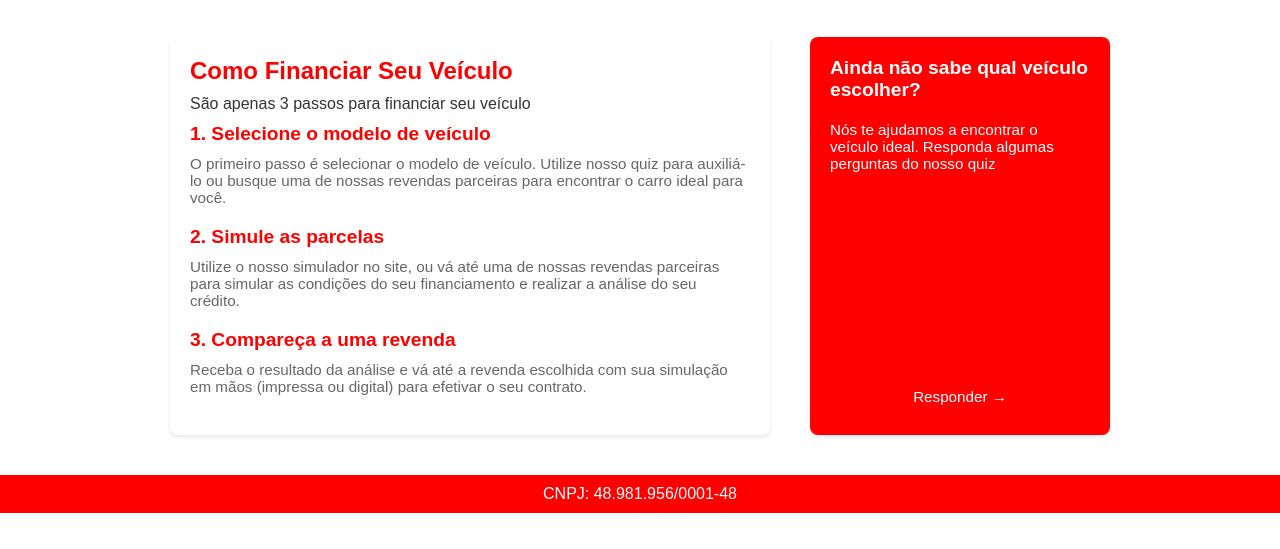
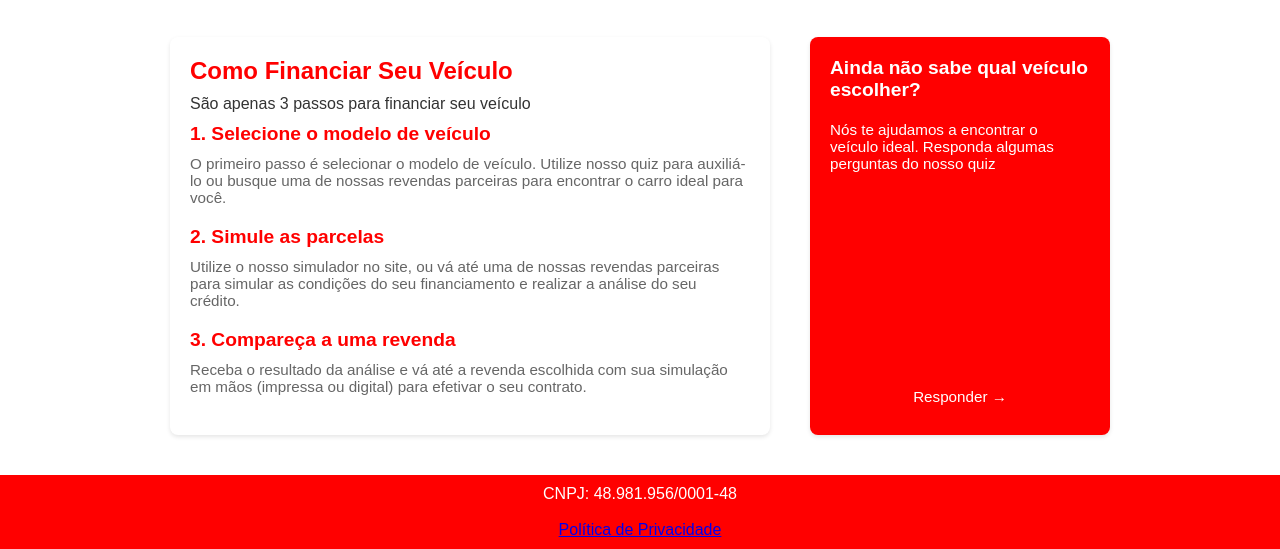
Before and after one commit to MIIGgames/saf-03, a plain HTML site: page index.html in a window 1280 px wide. Shown: the part 1949-2498 px from the top of the page. Before the commit the page ends 2462 px from the top, so only its background shows below. Drawn offline with Linux system fonts and the light colour scheme.

Commit message:
Update index.html

```diff
--- a/index.html
+++ b/index.html
@@ -149,7 +149,7 @@
     </div>
 
     <footer>
-        <p>CNPJ: 48.981.956/0001-48</p>
+        <p>CNPJ: 48.981.956/0001-48 <br><br> <a href="política.html"> Política de Privacidade<a/> </p>
     </footer>
 
     <link rel="stylesheet" href="https://maxcdn.bootstrapcdn.com/font-awesome/4.5.0/css/font-awesome.min.css">
```
